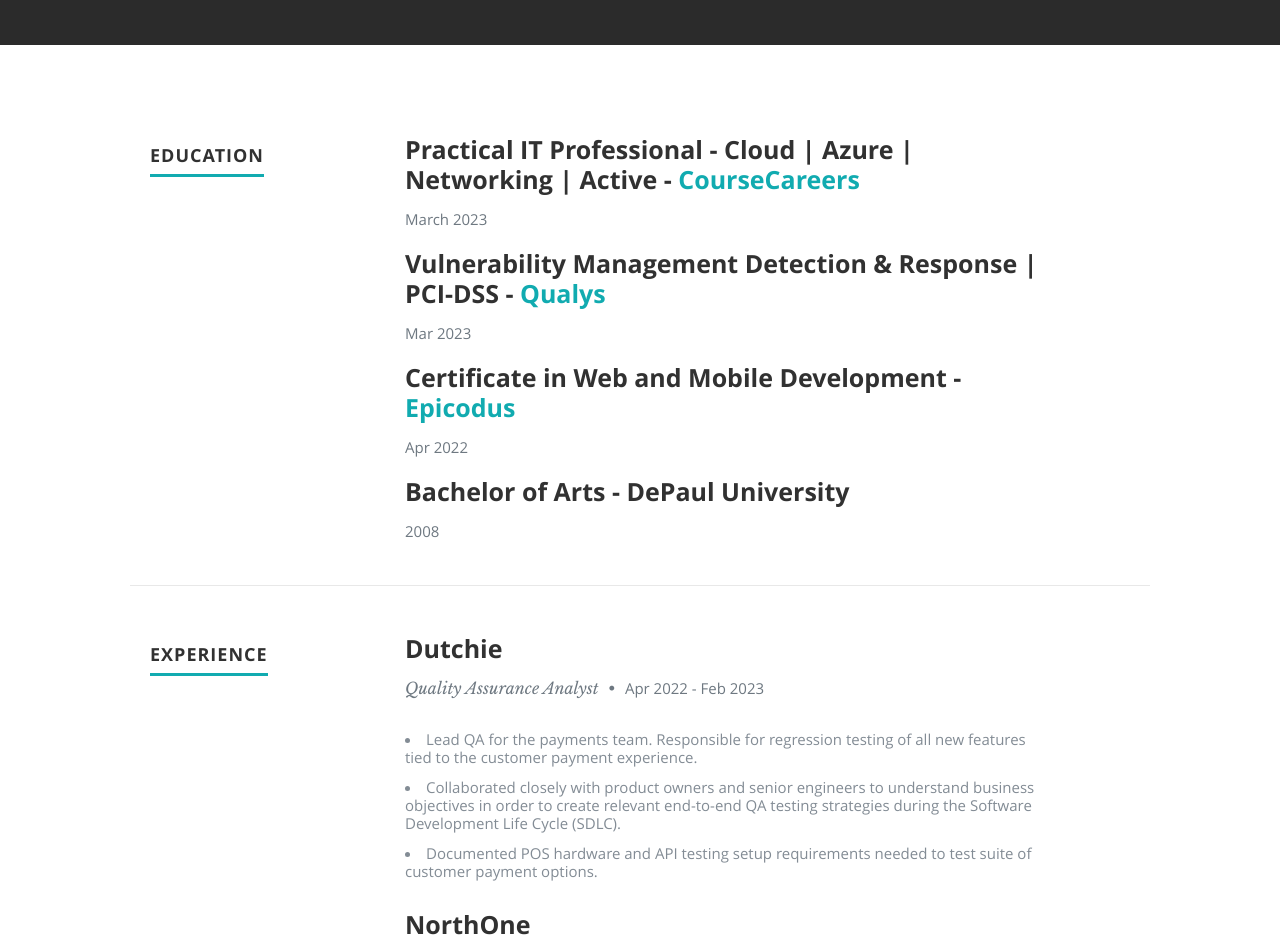
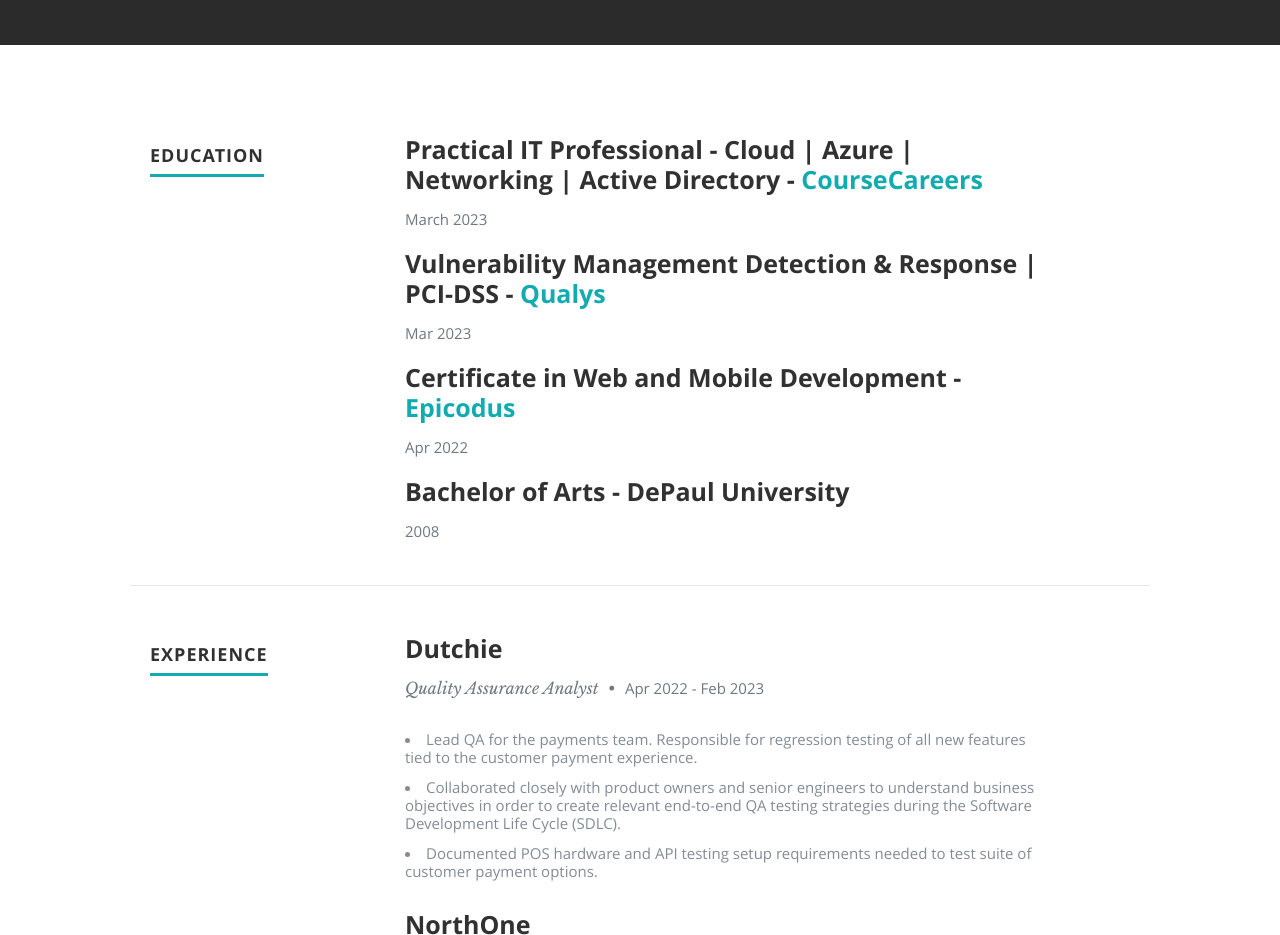
Before and after one commit to cloudquiza/azure-resume, a plain HTML site: page frontend/index.html in a window 1280 px wide. Shown: the part 1080-2015 px from the top of the page. Drawn offline with nearby package versions, Linux system fonts and the light colour scheme; no server answers.

Commit message:
update education section

```diff
--- a/frontend/index.html
+++ b/frontend/index.html
@@ -119,7 +119,7 @@
 
                <div class="twelve columns">
 
-                  <h3>Practical IT Professional - Cloud | Azure | Networking | Active - <a href="https://coursecareers.com/explore/it " target="_blank">CourseCareers</a></h3>
+                  <h3>Practical IT Professional - Cloud | Azure | Networking | Active Directory - <a href="https://coursecareers.com/explore/it " target="_blank">CourseCareers</a></h3>
                   <p class="info"><em class="date">March 2023</em></p>
 
                </div>
```
